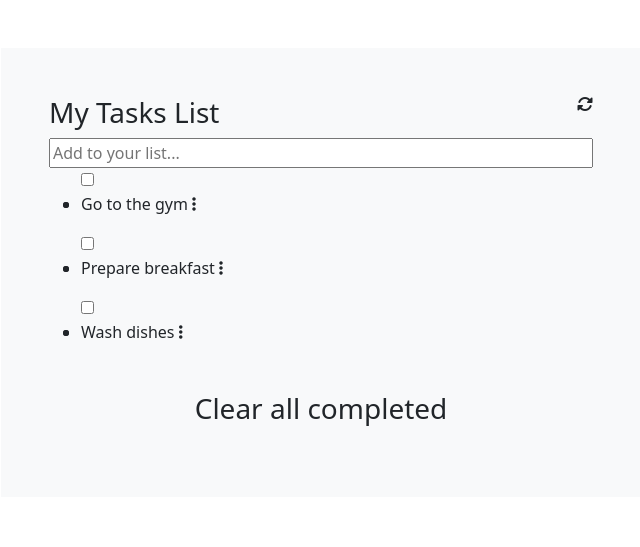
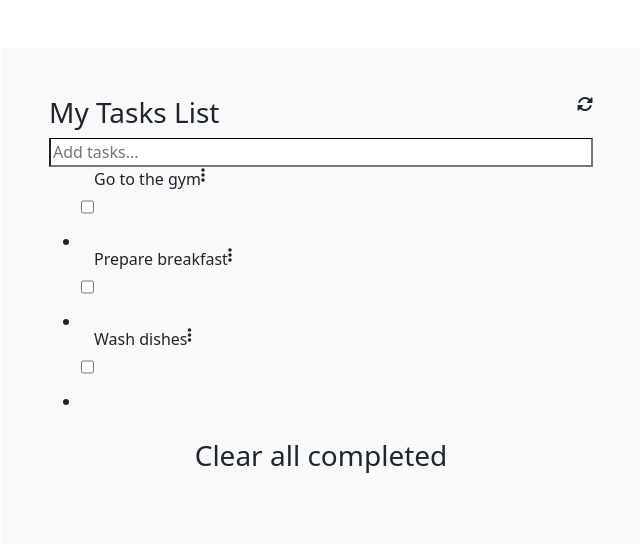
Before and after one commit to Aduda-Boaz/to-dolist, a website built with webpack: page src/index.html in a window 1280 px wide. Shown: the whole page, without its empty margins (319-959 px from the left). Built offline with nearby package versions, Linux system fonts and the light colour scheme.

Commit message:
modify the structure to display tasks

```diff
--- a/package.json
+++ b/package.json
@@ -21,6 +21,7 @@
   "homepage": "https://github.com/Aduda-Boaz/to-dolist#readme",
   "devDependencies": {
     "babel-eslint": "^10.1.0",
+    "css-loader": "^6.5.1",
     "eslint": "^7.32.0",
     "eslint-config-airbnb-base": "^14.2.1",
     "eslint-plugin-import": "^2.25.4",
--- a/src/index.html
+++ b/src/index.html
@@ -16,12 +16,12 @@
         <h3>My Tasks List</h3>
         <i class="fas fa-sync-alt"></i>
       </div>
-      <input class="input-task" name="add-task" placeholder="Add to your list...">
+      <input class="input-task" name="add-task" placeholder="Add tasks...">
       <ul class="task-placeholder">
 
       </ul>
       <div class="task-complete d-flex justify-content-center align-content-center py-3">
-        <h3>Clear all completed</h3>
+        <h3 class="text-center clear-btn">Clear all completed</h3>
       </div>
     </div>
   </main>
--- a/src/index.js
+++ b/src/index.js
@@ -24,7 +24,7 @@ const createList = (list) => {
 
   li.innerHTML = `
   <li class="tasks-itm">
-    <label class="tasks-lb">
+    <label class="tasks-lb d-flex">
       <input type="checkbox" value="${list.completed}">
       <p class="des-task">${list.description}</p>
     </label>
--- a/src/styles.css
+++ b/src/styles.css
@@ -0,0 +1,14 @@
+li {
+  height: 10vh;
+}
+
+.input-task {
+  border-top-color: black;
+  border-top-width: 1px;
+  border-top-style: solid;
+}
+
+.tasks-itm {
+  list-style-type: none;
+  display: flex;
+}
```
Also changed, not shown: dist/index.html, dist/main.js (added), src/dist/index.dev.js, 1 other file.
